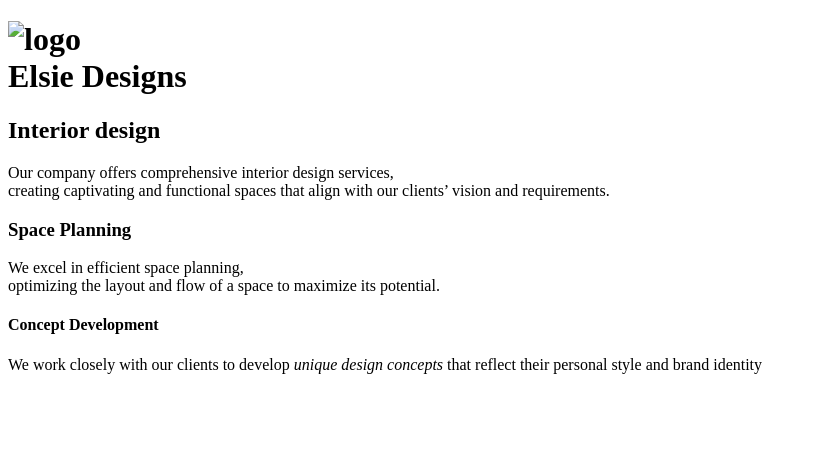
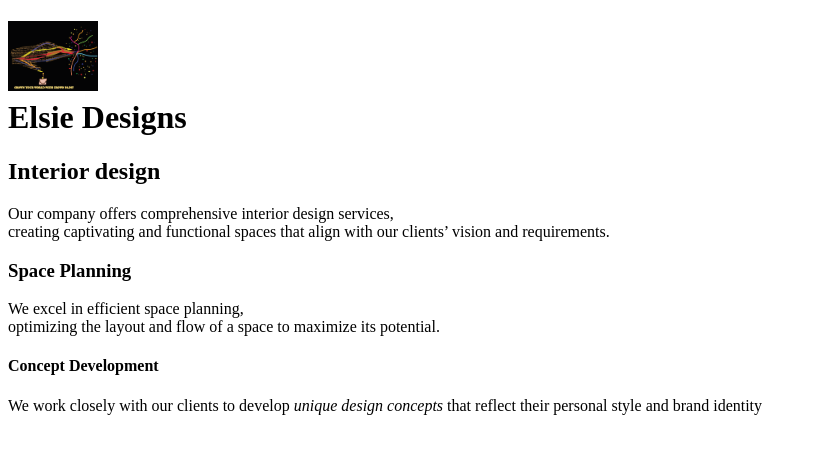
Before and after one commit to elsiedsign/Elsie, a plain HTML site: page index.html in a window 1280 px wide. Shown: the whole page, without its empty margins (0-816 px from the left). Drawn offline with Linux system fonts and the light colour scheme.

Commit message:
Update index.html

```diff
--- a/index.html
+++ b/index.html
@@ -5,7 +5,7 @@
  <title>Elsie Designs</title>
  </head>
  <body>
-<h1><img src="elsie designs logo.png" alt="logo" height="70px" width="90px"><br>Elsie Designs</h1>
+<h1><img src="screenshot.png" alt="logo" height="70px" width="90px"><br>Elsie Designs</h1>
 <h2>Interior design</h2>
 <p>Our company offers comprehensive
 interior design services,<br>
```
